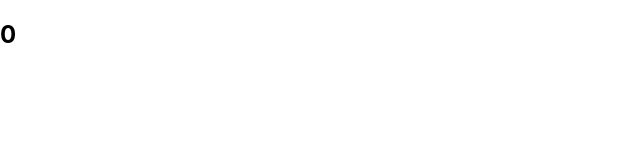
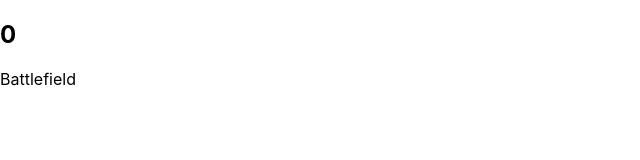
Before and after one commit to RadyaBen/Sea_Battle, a React (Create React App) app: page / in a window 1280 px wide. Shown: the top 160 px of the page, without its empty margins (0-640 px from the left). Built offline with nearby package versions, Linux system fonts and the light colour scheme.

Commit message:
Create a battlefield component

```diff
--- a/src/App.tsx
+++ b/src/App.tsx
@@ -1,11 +1,13 @@
 import * as React from 'react';
 
 import { HeaderWithCounter } from './components/HeaderWithCounter';
+import { Battlefield } from './components/Battlefield';
 
 function App() {
 	return (
 		<div>
 			<HeaderWithCounter turn={0} />
+			<Battlefield />
 		</div>
 	);
 }
--- /dev/null
+++ b/src/components/Battlefield.tsx
@@ -0,0 +1,5 @@
+import * as React from 'react';
+
+export const Battlefield = () => {
+	return <div>Battlefield</div>
+}
```
